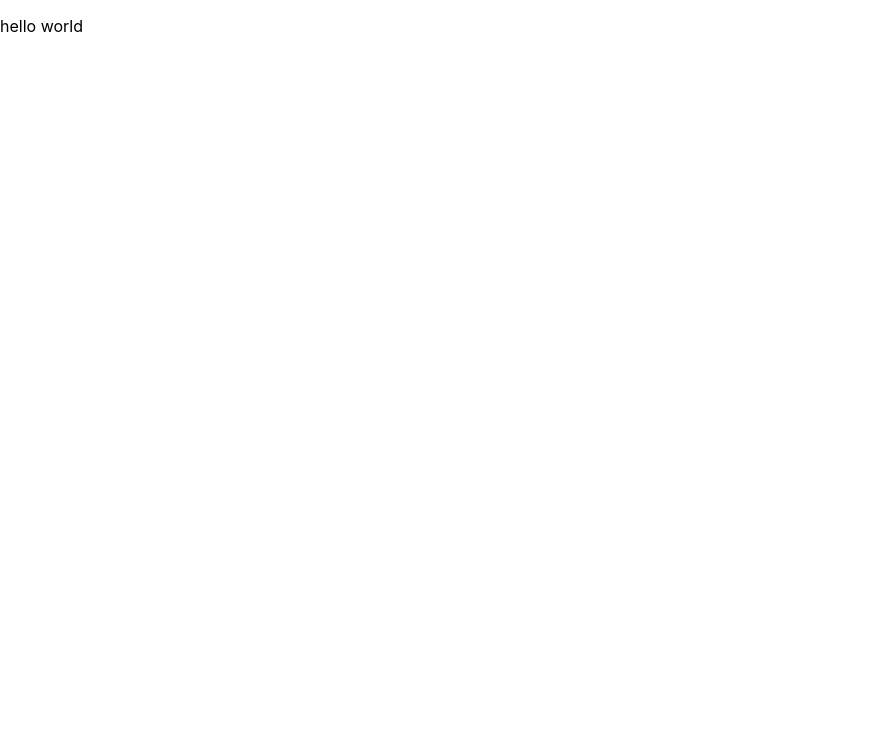
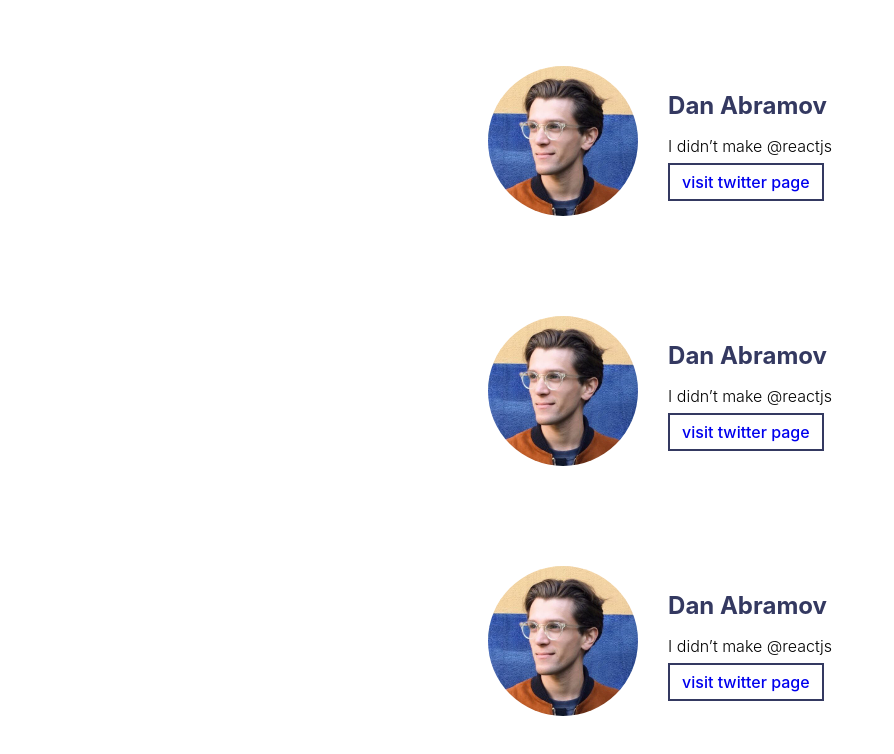
Before and after one commit to nicolaskimm/twitterbook, a React (Create React App) app: page / in a window 1280 px wide. Shown: the top 754 px of the page, without its empty margins (0-894 px from the left). Built offline with nearby package versions, Linux system fonts and the light colour scheme.

Commit message:
create ListItem and add styles

```diff
--- a/src/App.js
+++ b/src/App.js
@@ -1,9 +1,10 @@
 import React from "react";
+import ListWrapper from "./components/ListWrapper/ListWrapper";
 
 function App() {
   return (
     <div>
-      <p> hello world</p>
+      <ListWrapper />
     </div>
   );
 }
--- /dev/null
+++ b/src/components/ListWrapper/ListItem/ListItem.css
@@ -0,0 +1,33 @@
+.listItem__wrapper {
+  display: flex;
+  justify-content: center;
+  align-items: center;
+  list-style: none;
+  padding: 50px 30px;
+  margin: 0;
+}
+
+.listItem__image {
+  flex-shrink: 0;
+  margin-right: 30px;
+  width: 150px;
+  height: 150px;
+  border-radius: 50%;
+}
+
+.listItem__name {
+  margin: 0;
+  color: #343961;
+  font-weight: 700;
+}
+
+.listItem__description {
+  font-weight: 300;
+}
+
+.listItem__button {
+  text-decoration: none;
+  border: 2px solid #343961;
+  padding: 7px 12px;
+  font-weight: 500;
+}
--- /dev/null
+++ b/src/components/ListWrapper/ListItem/ListItem.js
@@ -0,0 +1,18 @@
+import React from "react";
+import "./ListItem.css";
+import DanAbramovImage from "../../../assets/images/DanAbramovImage.jpg";
+
+const ListItem = () => (
+  <li className="listItem__wrapper">
+    <img src={DanAbramovImage} alt="Dan Abramov" className="listItem__image" />
+    <div>
+      <h2 className="listItem__name">Dan Abramov</h2>
+      <p className="listItem__description">I didn’t make @reactjs</p>
+      <a className="listItem__button" href="https://twitter.com/dan_abramov">
+        visit twitter page
+      </a>
+    </div>
+  </li>
+);
+
+export default ListItem;
--- /dev/null
+++ b/src/components/ListWrapper/ListWrapper.js
@@ -0,0 +1,12 @@
+import React from "react";
+import ListItem from "./ListItem/ListItem";
+
+const ListWrapper = () => (
+  <ul>
+    <ListItem />
+    <ListItem />
+    <ListItem />
+  </ul>
+);
+
+export default ListWrapper;
```
